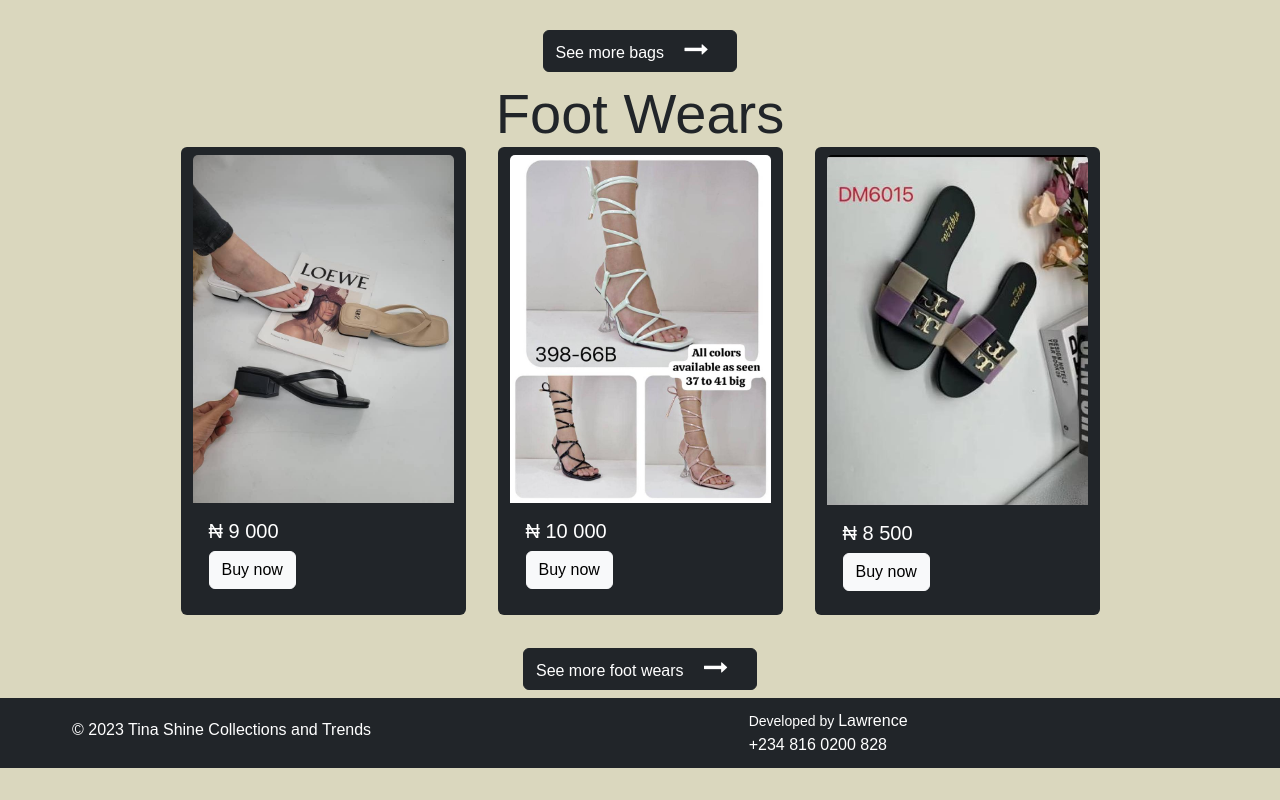
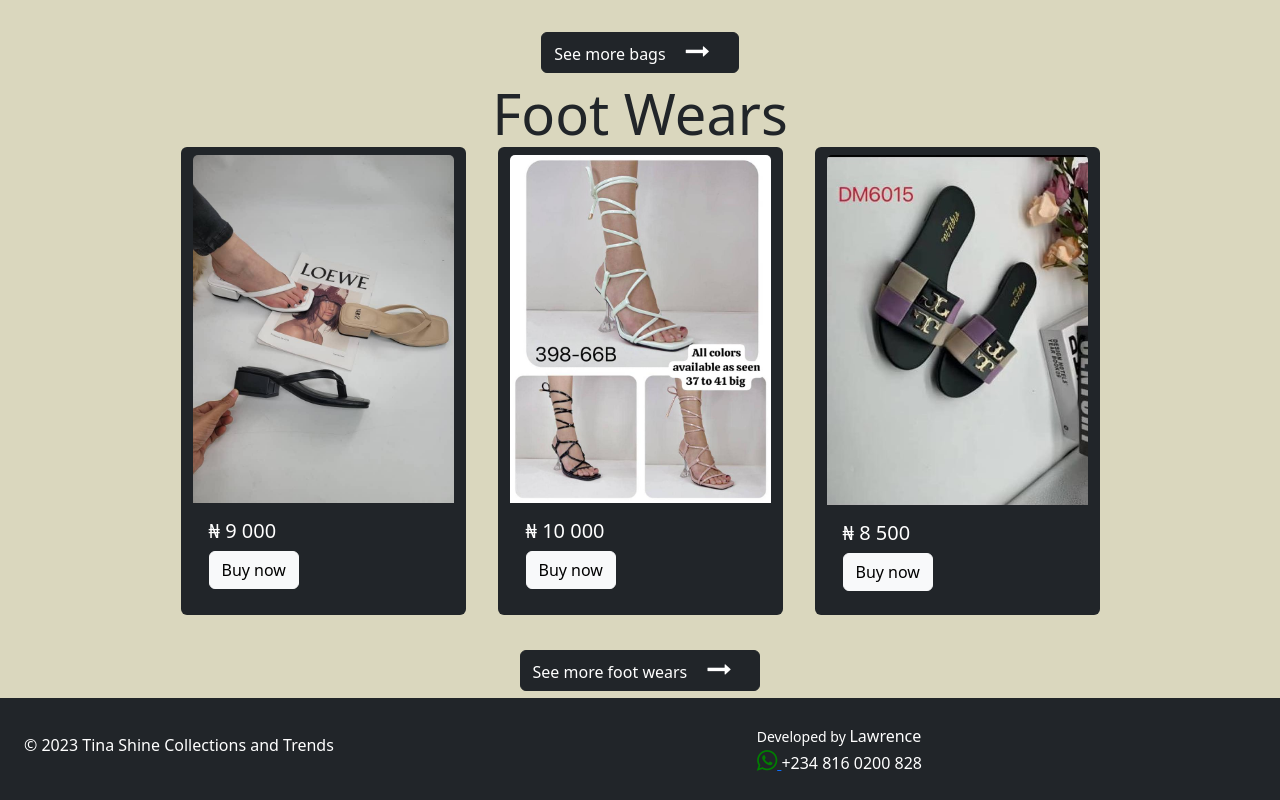
Before and after one commit to Laondohemba/tinashinecollectionsandtrends, a plain HTML site: page index.html in a window 1280 px wide. Shown: the part 1892-2692 px from the top of the page. Before the commit the page ends 2660 px from the top, so only its background shows below. Drawn offline with Linux system fonts and the light colour scheme.

Commit message:
Add files via upload

```diff
--- a/index.html
+++ b/index.html
@@ -8,7 +8,7 @@
     <link rel="stylesheet" href="includes/css/bootstrap.css">
     <link rel="stylesheet" href="https://cdnjs.cloudflare.com/ajax/libs/font-awesome/4.7.0/css/font-awesome.min.css">
 </head>
-<body style="background-color: hsl(54, 28%, 80%); font-family: Arial, Helvetica, sans-serif;">
+<body style="background-color: hsl(54, 28%, 80%)">
     <!-- header -->
     <nav class="navbar fixed-top navbar-dark bg-dark">
         <div class="container-fluid">
@@ -245,14 +245,17 @@
     </div>
 
     <!-- footer -->
-    <div class="container-fluid text-bg-dark">
-        <div class="row justify-content-center mx-5 align-items-center mb-0" style="height: 70px;">
+    <div class="container-fluid text-bg-dark  py-3">
+        <div class="row justify-content-center mx-0 align-items-center mb-0" style="height: 70px;">
             <div class="col-md-7 h6">
                 <span>&#169</span> 2023 Tina Shine Collections and Trends
             </div>
             <div class="col-md-5">
                 <small>Developed by </small>Lawrence
                 <br>
+                <a href="https://wa.me/message/XAWDVOCTCI7GM1" target="_blank">
+                    <i class="fa fa-whatsapp" style="font-size:24px; color:green"> </i>
+                </a>
                 +234 816 0200 828
             </div>
         </div>
```
